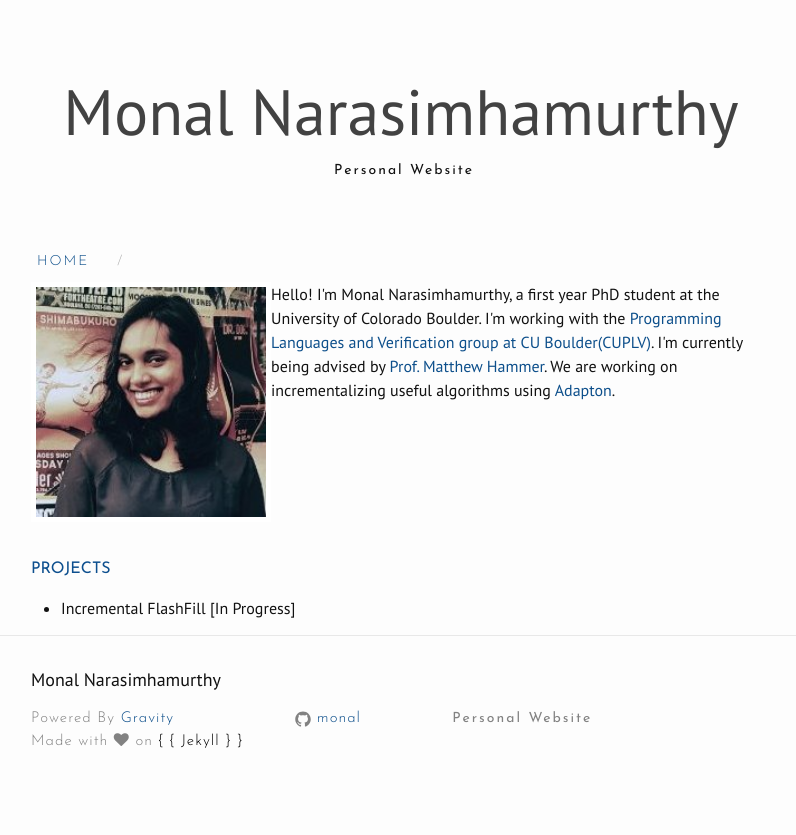
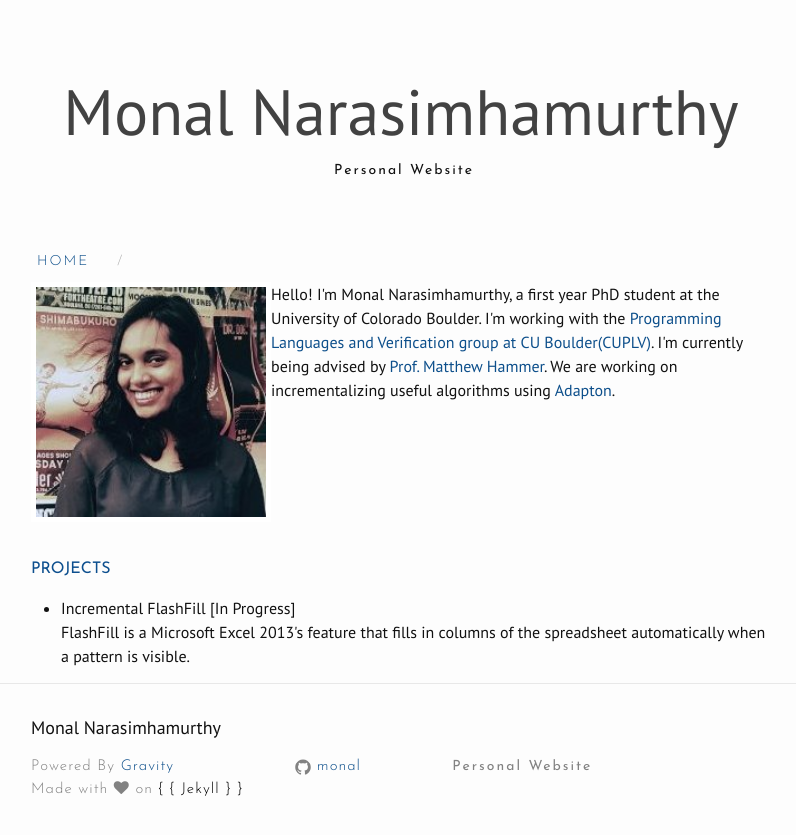
Before and after one commit to monal/monal.github.io, a Jekyll site: the page built from index.html, in a window 1280 px wide. Shown: the top 835 px of the page, without its empty margins (239-1035 px from the left). Built offline with Jekyll 4.4.1, drawn with Linux system fonts in a browser that asks for light colours; nearby versions of some CDN libraries.

Commit message:
Add text

```diff
--- a/index.html
+++ b/index.html
@@ -12,6 +12,7 @@ layout: default
 <div>
 <ul>
 <li>Incremental FlashFill [In Progress]</li>
+FlashFill is a Microsoft Excel 2013's feature that fills in columns of the spreadsheet automatically when a pattern is visible.
 </ul>
 </div>
 </div>
```
